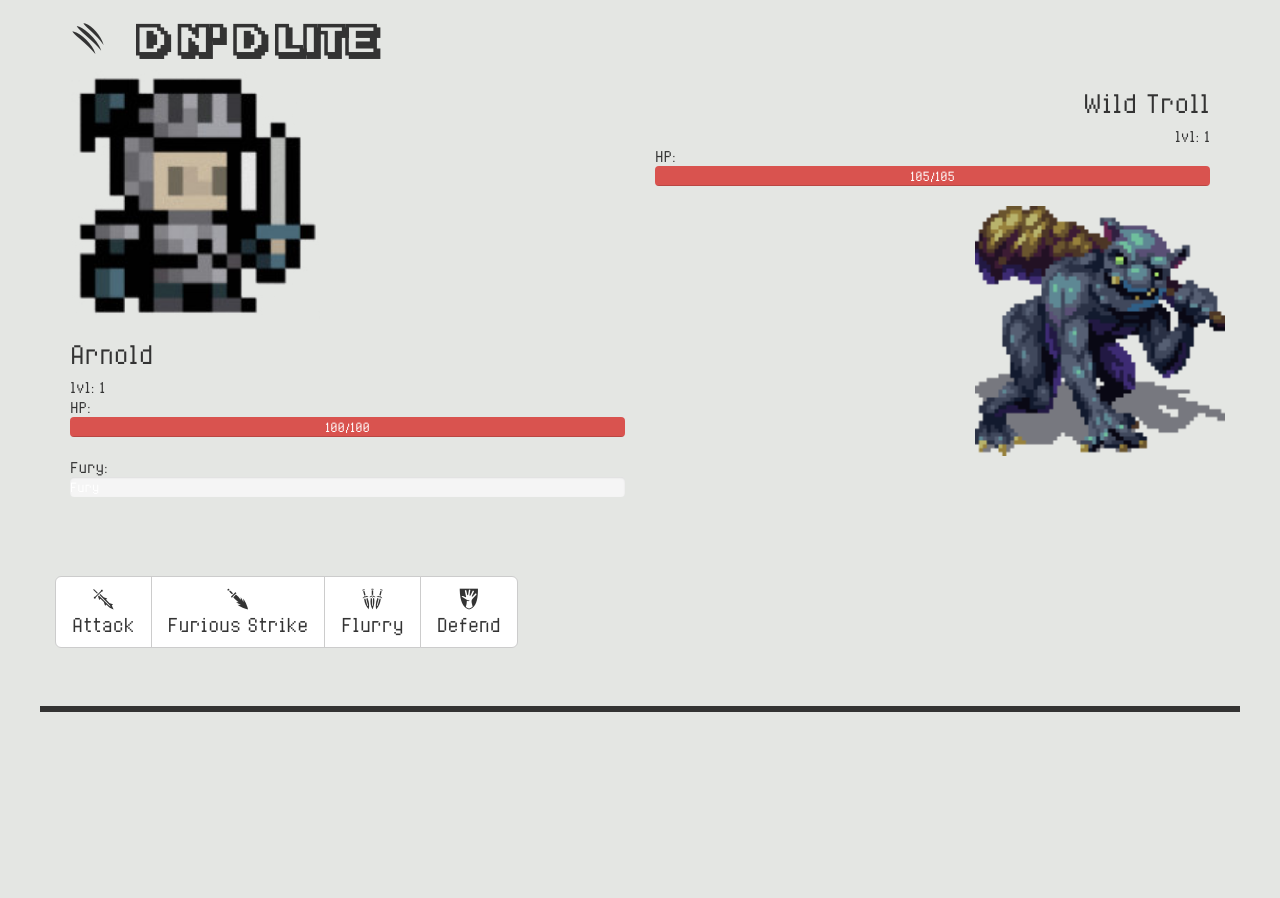
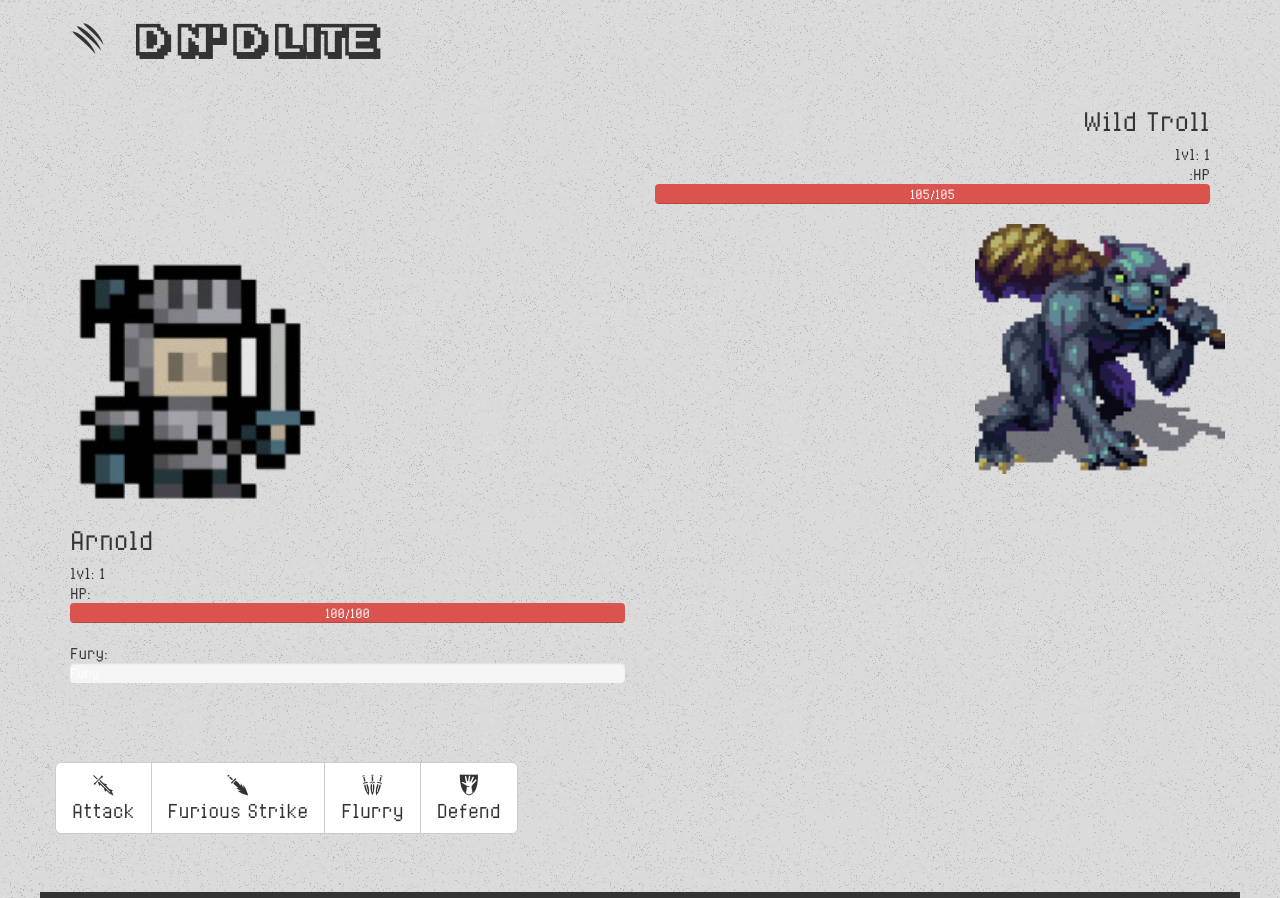
Before and after one commit to arnold-lei/week-4-game, a PHP site: page / in a window 1280 px wide. Before the commit the page ends 712 px from the top, so only its background shows below. Run offline with PHP 8.4, Linux system fonts and the light colour scheme; some web fonts are replaced.

Commit message:
added a background image and changed the layout of the game, will get back to building the engine soon :D

```diff
--- a/assets/css/styles.css
+++ b/assets/css/styles.css
@@ -40,11 +40,21 @@
 
 body{
   background-color: #E4E6E3;
+  background-image: url('old_moon.png');
   font-family: '8bitOperatorPlus-Regular';
 }
 
 h1,h2{
   font-family: 'ka1';
+}
+
+.title{
+  margin-bottom: 2em;
+}
+
+
+.playerPortrait{
+  margin-top: 12em;
 }
 
 .messagePanel {
--- a/assets/js/rules.js
+++ b/assets/js/rules.js
@@ -112,6 +112,7 @@ function char(name, vit, str, dex, int, ac, fury){
       setFury(self, '#furyBar');
       target.isDead()
     }else if ((self.str + roll) < target.ac){
+      msg.push(self.name + ' attacked and hit ' + target.name);
       msg.push(self.name + ' attacked ' + target.name + ' and it did no damage');
       clear();
       print(msg);
--- a/index.html
+++ b/index.html
@@ -15,7 +15,7 @@
 </head>
 <body>
   <div class="container">
-    <div><h1><span aria-hidden="true" class="rpg-Icon1_03"></span>
+    <div class="title"><h1><span aria-hidden="true" class="rpg-Icon1_03"></span>
       &nbsp;
       </span>
       D n' D Lite</h1>
@@ -52,8 +52,9 @@
           </div>
           <div class="npcLvl">Lvl:
           </div>
+          <div class="npcHP">:HP
+          </div>
         </div>
-      HP:
       <div class="progress">
         <div class="progress-bar-danger progress-bar" id="npcHealthBar" role="progressbar" aria-valuenow="" aria-valuemin="" aria-valuemax="" style="width: 10%;">
           Health Bar
```
Also changed, not shown: assets/css/old_moon.png (added), assets/css/old_moon/old_moon_@2X.jpg (added), assets/css/old_moon/readme.txt (added), 2 other files.
